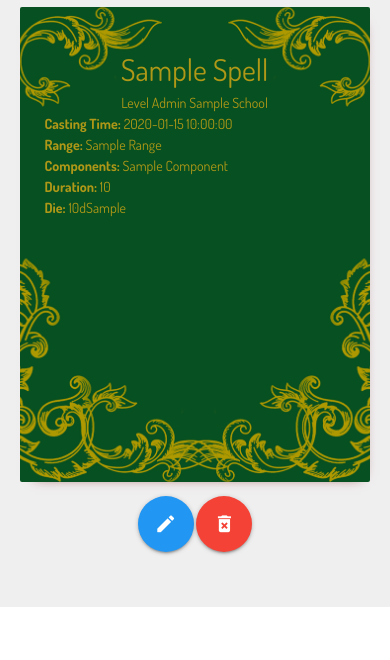
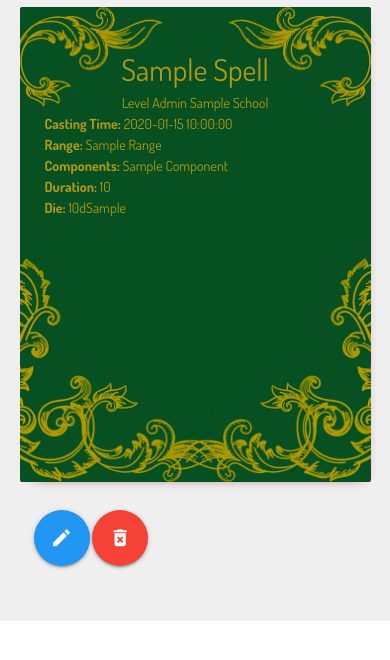
Before and after one commit to JackSnowdon/spellbook, a Flask app: page /browse_spells in a window 390 px wide. Shown: the top 660 px of the page. Run offline with Flask 2, Linux system fonts and the light colour scheme; a database or web service that is not in the repository returns one stand-in record (values such as "Sample title"); some libraries are stand-ins or nearby versions.

Commit message:
2nd version of view spells mobile image!

```diff
--- a/static/css/style.css
+++ b/static/css/style.css
@@ -102,7 +102,16 @@
 }
 
 .button-helper {
-    margin-bottom: 1em;
+    display: inline-block;
+    margin: 1em;
 }
 
 /* media quiries */
+
+@media (max-width: 996px) {
+
+    .spell-box {
+        min-width: 100%;
+    }
+
+}
--- a/templates/view_spells.html
+++ b/templates/view_spells.html
@@ -3,7 +3,7 @@
 <div class="row">
     {% for spell in spells %}
     <div class="col s12 l6 xl4">
-        <div class="card-panel spell-box hoverable">
+        <div class="card-panel spell-box hoverable responsive-img">
             <div class="top-spell-box">
                 <div class="spell-name">{{spell.spell_name}}</div>
                 {% if spell.spell_level == "0" %}
@@ -36,7 +36,7 @@
                 {% endif %}
             </div>
         </div>
-        <div class="center-align button-helper">
+        <div class="button-helper">
             <a href="{{url_for('edit_spell', spell_id=spell._id)}}" class="btn-floating btn-large waves-effect waves-light blue"><i class="material-icons">edit</i></a>
             <a href="{{url_for('delete_spell', spell_id=spell._id)}}" class="btn-floating btn-large waves-effect waves-light red"><i class="material-icons">delete_forever</i></a>
         </div>
```
